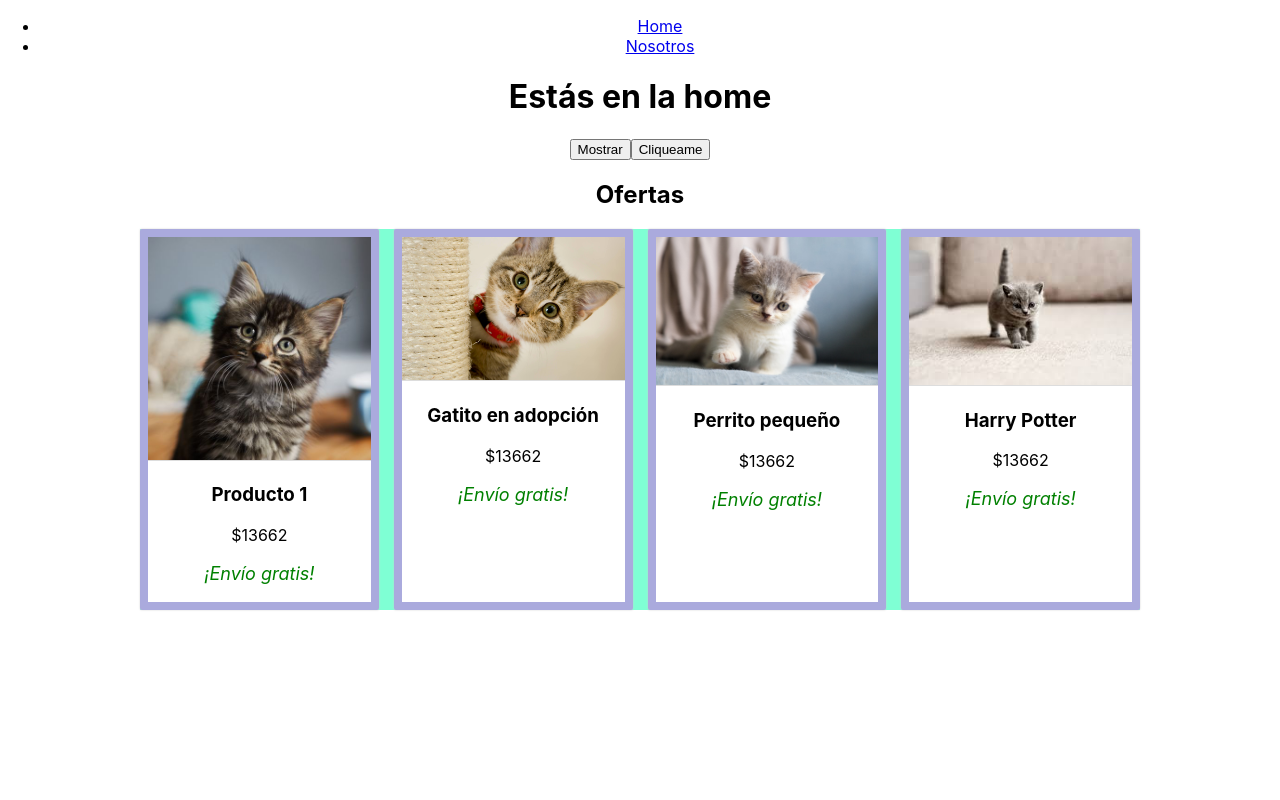
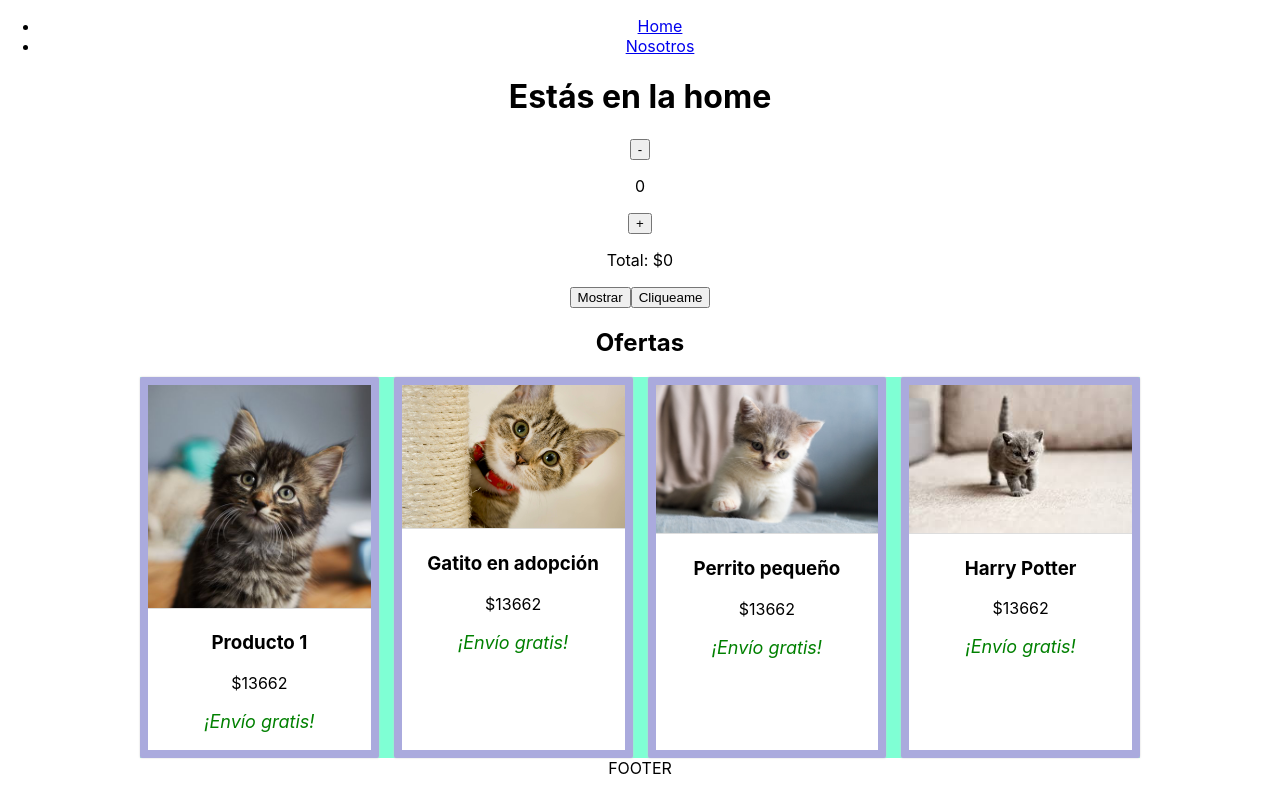
Before and after one commit to evaferreira/react-utn, a React (Create React App) app: page / in a window 1280 px wide. Built offline with nearby package versions, Linux system fonts and the light colour scheme.

Commit message:
Contador (useState)

```diff
--- /dev/null
+++ b/src/components/Contador.js
@@ -0,0 +1,24 @@
+import { useState } from "react";
+
+export default function Contador () {
+    // 1er paso: Setear la cantidad y mostrarla en el párrafo
+    const [cantidad, setCantidad] = useState(0);
+
+    const precioUnitario = 500;
+
+    // 2do paso: Hacer andar el +
+    // 3er paso: Hacer andar el -
+    function restar() {
+        if (cantidad > 0) {
+            setCantidad(cantidad - 1);
+        }
+    }
+    return (
+        <>
+            <button onClick={restar}>-</button>
+            <p>{cantidad}</p>
+            <button onClick={() => setCantidad(cantidad + 1)}>+</button>
+            <p>Total: ${precioUnitario * cantidad}</p>
+        </>
+    )
+}
--- a/src/pages/Home.js
+++ b/src/pages/Home.js
@@ -1,11 +1,13 @@
 import CardWrapper from "../components/CardWrapper"
 import EjemploEvento from "../components/EjemploEvento"
 import EjemploState from "../components/EjemploState"
+import Contador from "../components/Contador"
 
 export default function Home () {
     return (
         <>
             <h1>Estás en la home</h1>
+            <Contador />
             <EjemploState />
             <EjemploEvento />
             <CardWrapper
--- a/src/pages/Layout.js
+++ b/src/pages/Layout.js
@@ -11,6 +11,7 @@ export default function Layout () {
             se muestra el contenido de cada
             página */}
             <Outlet />
+            FOOTER
         </>
     )
 }
```
